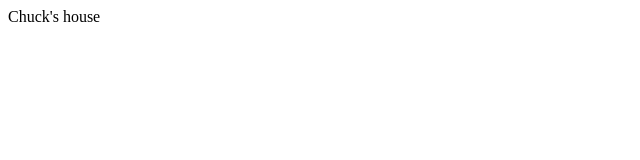
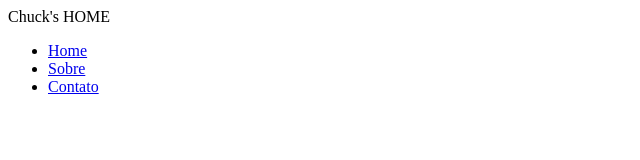
Before and after one commit to emersontavares/TopaTudo, a plain HTML site: page Index.html in a window 1280 px wide. Shown: the whole page, without its empty margins (0-640 px from the left). Drawn offline with Linux system fonts and the light colour scheme.

Commit message:
Adicionando menu

```diff
--- a/Index.html
+++ b/Index.html
@@ -4,7 +4,15 @@
 <meta charset="UTF-8">
 <title> Chuck Norris </title>
 </head>
+
 <body>
-Chuck's house
+Chuck's HOME
+
+<ul>
+    <li><a href="index.html">Home</a></li>
+    <li><a href="sobre.html">Sobre</a></li>
+    <li><a href="contato.html">Contato</a></li>
+</ul>
+
 </body>
 </html>
```
